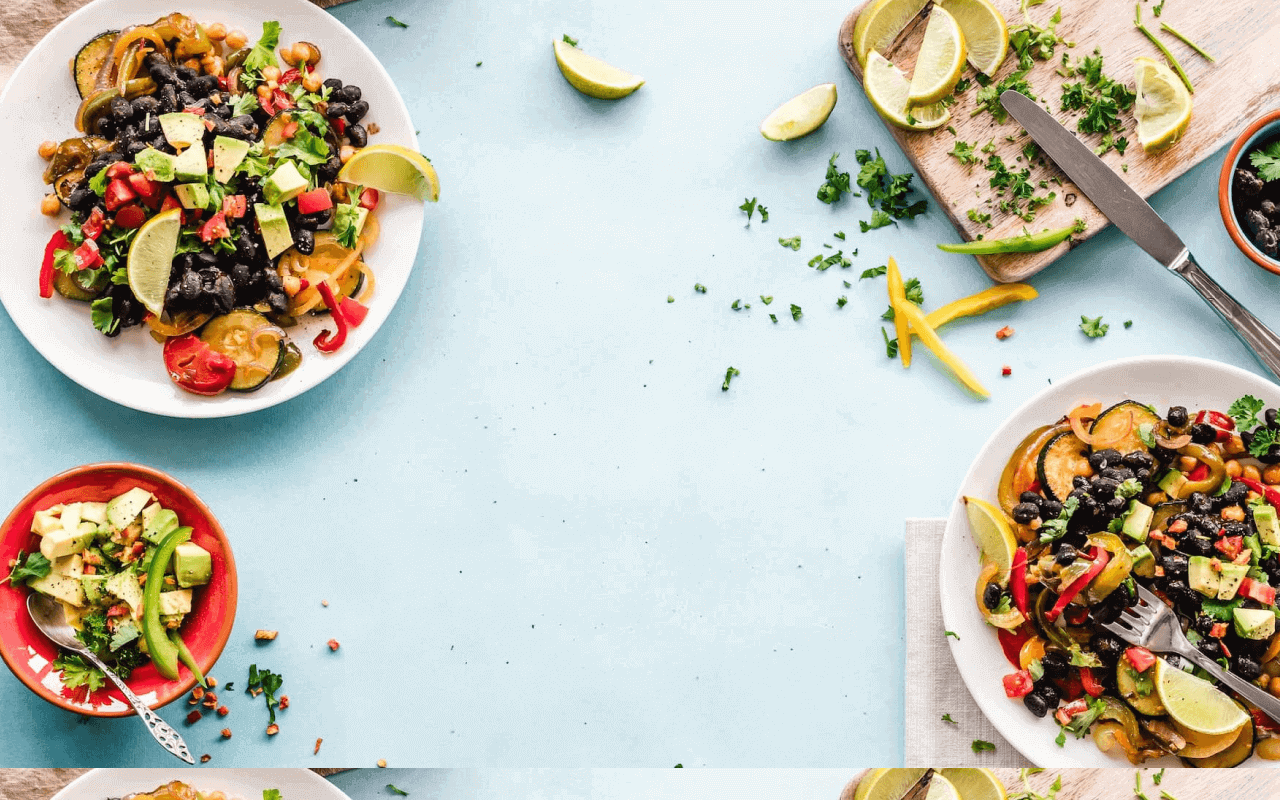
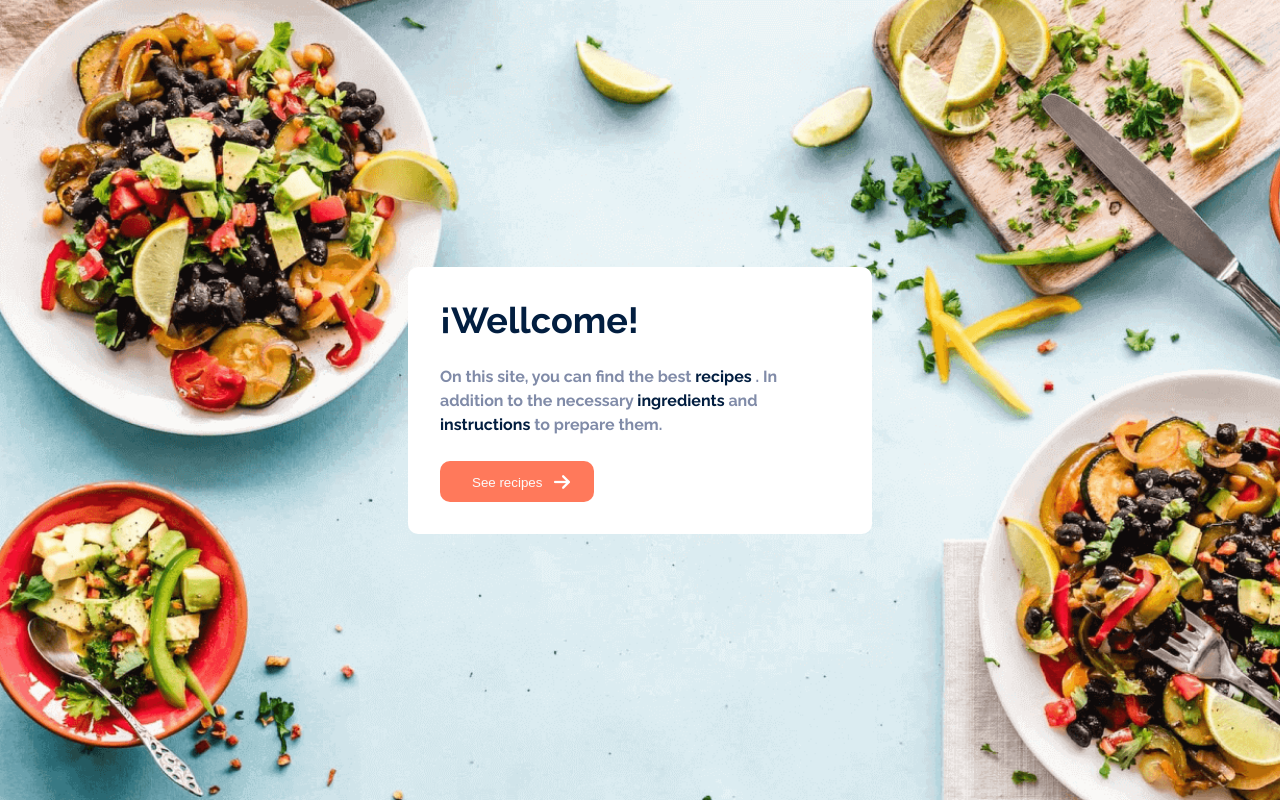
Before and after one commit to krlosw9/PI-Food, a React (Create React App) app in the folder client/: page / in a window 1280 px wide. Built offline with nearby package versions, Linux system fonts and the light colour scheme.

Commit message:
Se completo el landing page, se le dio contenido y estilos

```diff
--- a/client/src/App.css
+++ b/client/src/App.css
@@ -1,38 +1,4 @@
-.App {
-  text-align: center;
+@import url('https://fonts.googleapis.com/css2?family=Raleway:wght@400;600;700&display=swap');
+body{
+  font-family: 'Raleway', sans-serif;
 }
-
-.App-logo {
-  height: 40vmin;
-  pointer-events: none;
-}
-
-@media (prefers-reduced-motion: no-preference) {
-  .App-logo {
-    animation: App-logo-spin infinite 20s linear;
-  }
-}
-
-.App-header {
-  background-color: #282c34;
-  min-height: 100vh;
-  display: flex;
-  flex-direction: column;
-  align-items: center;
-  justify-content: center;
-  font-size: calc(10px + 2vmin);
-  color: white;
-}
-
-.App-link {
-  color: #61dafb;
-}
-
-@keyframes App-logo-spin {
-  from {
-    transform: rotate(0deg);
-  }
-  to {
-    transform: rotate(360deg);
-  }
-}
--- a/client/src/App.js
+++ b/client/src/App.js
@@ -1,5 +1,6 @@
 import { Switch, Route } from "react-router-dom";
 import Landing from "./view/Landing";
+import './App.css';
 
 function App() {
   return (
--- a/client/src/view/Landing.jsx
+++ b/client/src/view/Landing.jsx
@@ -1,10 +1,22 @@
-// import background from '../utils/background.png'
+import arrowRight from '../utils/arrowRight.png'
 import style from './Landing.module.css';
+import {Link} from 'react-router-dom'
 
 export default function Landing() {
   return(
     <main className={style.container}>
-
+      <div className={style.card}>
+        <div className={style.cardTitle}>¡Wellcome!</div>
+        <div className={style.cardContent}>
+          On this site, you can find the best <span>recipes </span>.
+          In addition to the necessary <span>ingredients </span>and <span>instructions </span>to prepare them.
+        </div>
+        <Link to='/home'>
+          <button className={style.cardButton}>
+            See recipes <span><img src={arrowRight} alt="arrowRight" /> </span>
+          </button>
+        </Link>
+      </div>
     </main>
   )
 }
--- a/client/src/view/Landing.module.css
+++ b/client/src/view/Landing.module.css
@@ -2,4 +2,59 @@
   background-image: url('../utils/background.png');
   width: 100vw;
   height: 100vh;
+  background-size: cover;
+  background-repeat: no-repeat;
+  display: flex;
+  flex-direction: column;
+  justify-content: center;
+  align-items: center;
 }
+
+.card{
+  background-color: #FFFFFF;
+  font-weight: 700;
+  width: 200px;
+  border-radius: 10px;
+  padding: 32px;
+}
+
+.cardTitle{
+  font-size: 36px;
+  color: #021E40;
+}
+
+.cardContent{
+  color: #808BA8;
+  line-height: 24px;
+  padding: 1.5rem 0 1.5rem 0;
+}
+.cardContent :is(span){
+  color:#021E40;
+}
+
+.cardButton{
+  background-color: #FF795B;
+  border-radius: 10px;
+  padding: 12px 32px;
+  border: none;
+  color: #FBFBFB;
+}
+
+.cardButton :is(img){
+  width: 16px;
+  position: relative;
+  top: 2px;
+  left: 8px;
+}
+
+@media (min-width: 350px) {
+  .card{
+    width: 280px;
+  }
+}
+
+@media (min-width: 600px) {
+  .card{
+    width: 400px;
+  }
+}
```
Also changed, not shown: client/src/utils/arrowRight.png (added).
